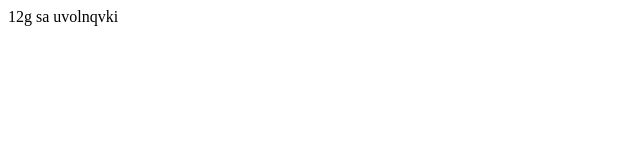
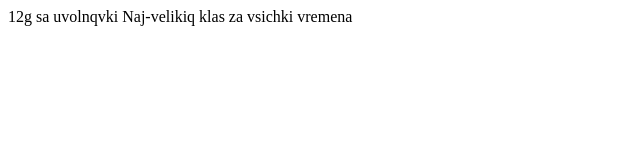
Before and after one commit to Viktor1806/Viki-KokiGit, a plain HTML site: page index.html in a window 1280 px wide. Shown: the whole page, without its empty margins (0-640 px from the left). Drawn offline with Linux system fonts and the light colour scheme.

Commit message:
third commit of index.html

```diff
--- a/index.html
+++ b/index.html
@@ -1 +1,8 @@
-<p>12g sa uvolnqvki</p>
+<p>12g sa uvolnqvki
+
+Naj-velikiq klas za vsichki vremena
+
+
+
+
+</p>
```
